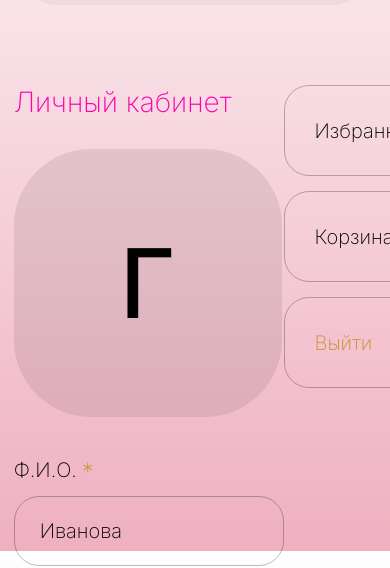
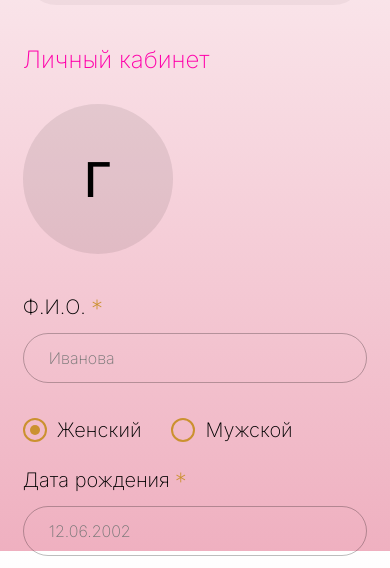
Before and after one commit to Galya-galyaa/Site_Mary_Lee, a plain HTML site: page profile.html in a window 390 px wide. Shown: the part 293-861 px from the top of the page. Drawn offline with Linux system fonts and the light colour scheme.

Commit message:
сделан адаптив для профиля

```diff
--- a/profile.css
+++ b/profile.css
@@ -1,13 +1,19 @@
-.profile-container {
-    max-width: 93%;
-    margin: 80px auto 200px auto;
+body .profile-container {
+    width: 96%;
+    max-width: 1290px;
+    margin: 0 auto;
+    padding: 40px clamp(15px, 3vw, 30px) 200px clamp(15px, 3vw, 30px);
     display: flex;
+    flex-wrap: wrap;
     justify-content: space-between;
     align-items: flex-start;
+    gap: 90px;
+    box-sizing: border-box;
 }
 
-.profile-left {
-    width: 625px;
+body .profile-left {
+    flex: 1 1 300px;
+    max-width: 625px;
     display: flex;
     flex-direction: column;
     align-items: flex-start;
@@ -16,14 +22,14 @@
 .profile-title {
     font-family: 'Inter', sans-serif;
     font-weight: 270;
-    font-size: 28px;
+    font-size: clamp(24px, 3vw, 28px);
     color: #FF01AA;
     margin: 0 0 30px 0;
 }
 
 .profile-avatar {
-    width: 268px;
-    height: 268px;
+    width: clamp(150px, 20vw, 268px);
+    height: clamp(150px, 20vw, 268px);
     background-color: rgba(55, 41, 41, 0.1);
     border-radius: 77px;
     display: flex;
@@ -35,7 +41,7 @@
 .profile-avatar span {
     font-family: 'Inter', sans-serif;
     font-weight: 500;
-    font-size: 96px;
+    font-size: clamp(48px, 8vw, 96px);
     color: #000000;
 }
 
@@ -72,13 +78,13 @@
 
 .form-input {
     width: 100%;
-    height: 70px;
+    height: clamp(50px, 6vw, 70px);
     border: 1px solid rgba(0, 0, 0, 0.26);
     border-radius: 25px;
     padding: 0 25px;
     font-family: 'Inter', sans-serif;
     font-weight: 200;
-    font-size: 20px;
+    font-size: clamp(16px, 2vw, 20px);
     color: #000000;
     box-sizing: border-box;
     outline: none;
@@ -86,7 +92,7 @@
 }
 
 .form-input::placeholder {
-    color: #000000;
+    color: #757575;
 }
 
 .radio-group {
@@ -164,8 +170,9 @@
     padding: 0;
 }
 
-.profile-right {
-    width: 510px;
+body .profile-right {
+    flex: 1 1 280px;
+    max-width: 510px;
     display: flex;
     flex-direction: column;
     gap: 15px;
@@ -173,7 +180,7 @@
 
 .profile-menu-btn {
     width: 100%;
-    height: 91px;
+    height: clamp(70px, 8vw, 91px);
     border: 1px solid rgba(0, 0, 0, 0.26);
     border-radius: 25px;
     background-color: transparent;
--- a/style.css
+++ b/style.css
@@ -916,9 +916,9 @@ body .about-page {
 .about-title {
     color: #FF01AA;
     font-family: 'Inter', sans-serif;
-    font-weight: 400;
-    font-size: clamp(18px, 4vw, 25px);
-    margin-top: 30px;
+    font-weight: 300;
+    font-size: clamp(20px, 4vw, 25px);
+    margin-top: 50px;
     margin-bottom: 30px;
 }
 
```
Also changed, not shown: index.html (+1 -0 lines), img/Logo.svg (added).
